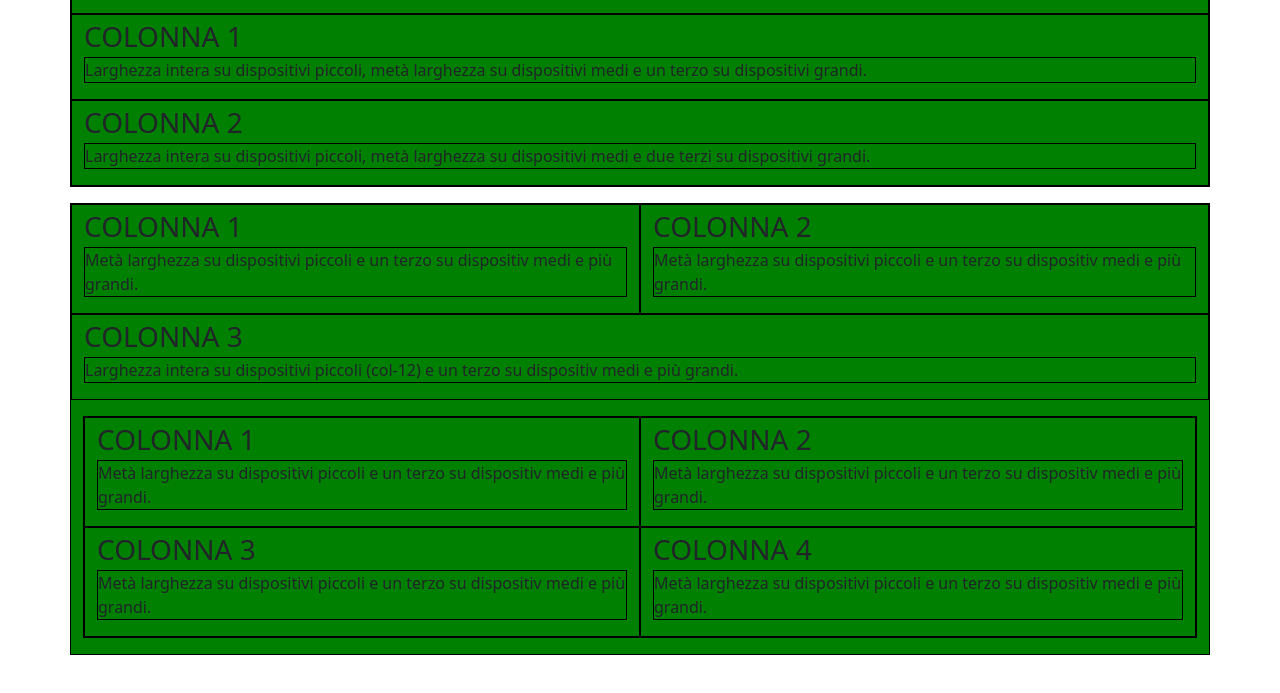
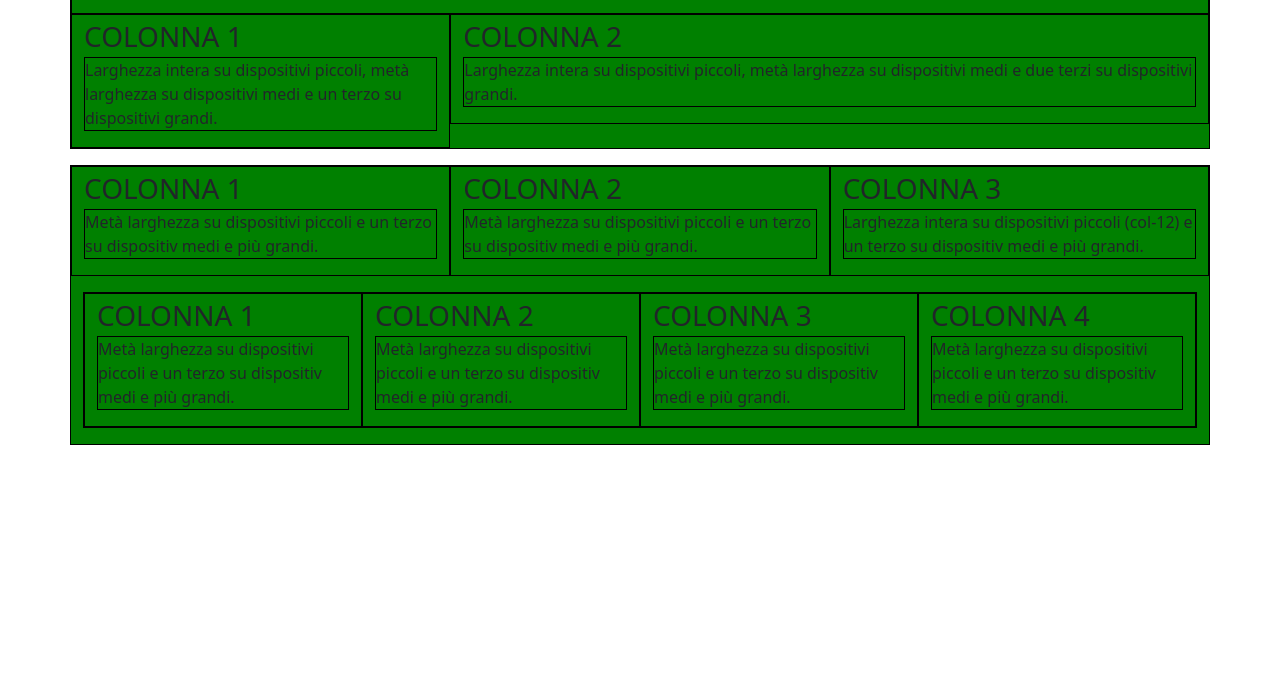
Before and after one commit to luigi-giordano/htmlcss-bootstrap-layout, a plain HTML site: page index.html in a window 1280 px wide. Shown: the part 91-784 px from the top of the page. Drawn offline with nearby package versions, Linux system fonts and the light colour scheme.

Commit message:
tablet and desktop col completed

```diff
--- a/index.html
+++ b/index.html
@@ -22,11 +22,11 @@
         </div>
       </div>
       <div class="row">
-        <div class="col-12 text-start fs-3 ">
+        <div class="col-12 col-md-6 col-xl-4 text-start fs-3 ">
           COLONNA 1
           <p class="col fs-6">Larghezza intera su dispositivi piccoli, metà larghezza su dispositivi medi e un terzo su dispositivi grandi.</p>
         </div>
-        <div class="col-12 text-start fs-3">
+        <div class="col-12 col-md-6 col-xl-8 text-start fs-3">
           COLONNA 2
           <p class="col fs-6">Larghezza intera su dispositivi piccoli, metà larghezza su dispositivi medi e due terzi su dispositivi grandi.</p>
         </div>
@@ -37,15 +37,15 @@
     <div class="container second my-3">
 
       <div class="row">
-        <div class="col-6 text-start fs-3">
+        <div class="col-6 col-md-4 text-start fs-3">
           COLONNA 1
           <p class="col fs-6">Metà larghezza su dispositivi piccoli e un terzo su dispositiv medi e più grandi.</p>
         </div>
-        <div class="col-6 text-start fs-3">
+        <div class="col-6 col-md-4 text-start fs-3">
           COLONNA 2
           <p class="col fs-6">Metà larghezza su dispositivi piccoli e un terzo su dispositiv medi e più grandi.</p>
         </div>
-        <div class="col-12 text-start fs-3">
+        <div class="col-12 col-md-4 text-start fs-3">
           COLONNA 3
           <p class="col fs-6">Larghezza intera su dispositivi piccoli (col-12) e un terzo su dispositiv medi e più grandi.</p>
         </div>
@@ -55,19 +55,19 @@
       <div class="container third my-3">
 
         <div class="row">
-          <div class="col-6 text-start fs-3">
+          <div class="col-6 col-md-3 text-start fs-3">
             COLONNA 1
             <p class="col fs-6">Metà larghezza su dispositivi piccoli e un terzo su dispositiv medi e più grandi.</p>
           </div>
-          <div class="col-6 text-start fs-3">
+          <div class="col-6 col-md-3 text-start fs-3">
             COLONNA 2
             <p class="col fs-6">Metà larghezza su dispositivi piccoli e un terzo su dispositiv medi e più grandi.</p>
           </div>
-          <div class="col-6 text-start fs-3">
+          <div class="col-6 col-md-3 text-start fs-3">
             COLONNA 3
             <p class="col fs-6">Metà larghezza su dispositivi piccoli e un terzo su dispositiv medi e più grandi.</p>
           </div>
-          <div class="col-6 text-start fs-3">
+          <div class="col-6 col-md-3 text-start fs-3">
             COLONNA 4
             <p class="col fs-6">Metà larghezza su dispositivi piccoli e un terzo su dispositiv medi e più grandi.</p>
           </div>
```
